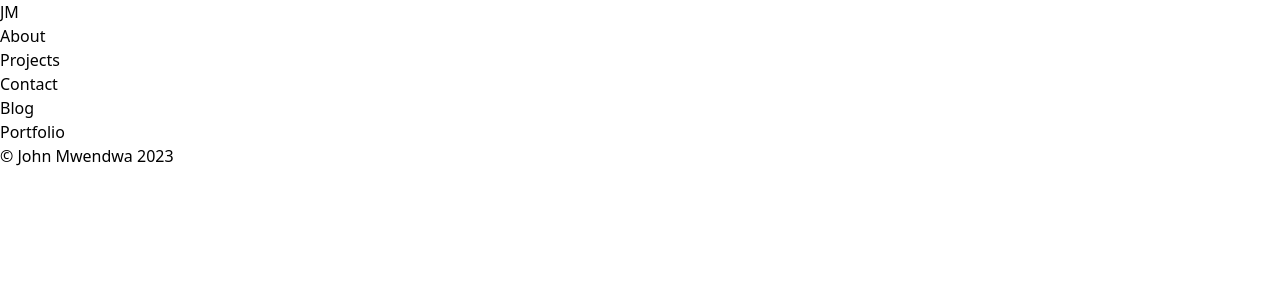
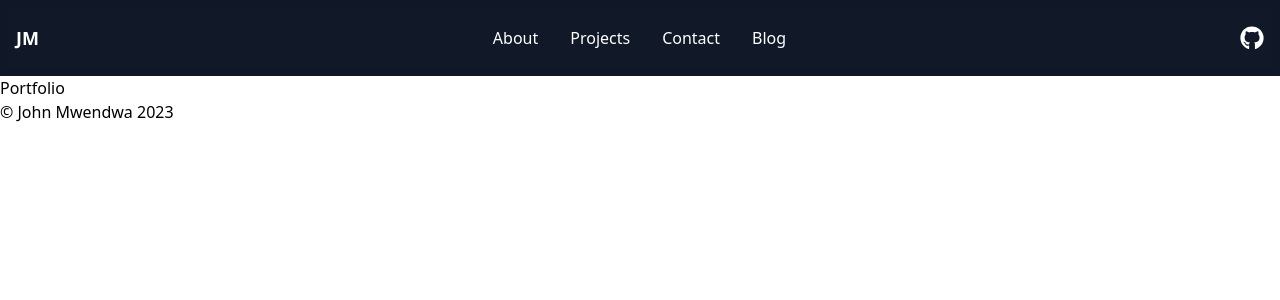
Before and after one commit to JohnMwendwa/portfolio_v2, a Next.js app: page / in a window 1280 px wide. Shown: the top 300 px of the page. Built offline with nearby package versions, Linux system fonts and the light colour scheme.

Commit message:
create the desktop navigation menu

```diff
--- a/src/components/layout/Navbar.tsx
+++ b/src/components/layout/Navbar.tsx
@@ -1,26 +1,54 @@
 import Link from "next/link";
-import React from "react";
+
+import SectionContainer from "components/SectionContainer";
 
 const Navbar = () => {
   return (
-    <header>
-      <Link href="/">JM</Link>
-      <nav>
-        <ul>
+    <header className="bg-gray-900 text-white">
+      <SectionContainer>
+        <div className="flex items-center justify-between space-x-8 py-6 px-4 backdrop-blur-sm backdrop-filter">
+          <Link href="/" className="font-bold text-lg">
+            JM
+          </Link>
+          <nav className="hidden sm:block transition-all">
+            <ul className="flex items-center gap-x-8">
               <li>
-            <Link href="#about">About</Link>
+                <Link href="#about" className="hover:text-yellow-400">
+                  About
+                </Link>
               </li>
               <li>
-            <Link href="#projects">Projects</Link>
+                <Link href="#projects" className="hover:text-yellow-400">
+                  Projects
+                </Link>
               </li>
               <li>
-            <Link href="#contact">Contact</Link>
+                <Link href="#contact" className="hover:text-yellow-400">
+                  Contact
+                </Link>
               </li>
               <li>
-            <Link href="https://blog.johnmwendwa.me">Blog</Link>
+                <Link
+                  href="https://blog.johnmwendwa.me"
+                  className="hover:text-yellow-400"
+                >
+                  Blog
+                </Link>
               </li>
             </ul>
           </nav>
+          <div className="hidden sm:block">
+            <svg
+              xmlns="http://www.w3.org/2000/svg"
+              height="1em"
+              viewBox="0 0 496 512"
+              className="hover:fill-yellow-400 fill-white h-6 w-6"
+            >
+              <path d="M165.9 397.4c0 2-2.3 3.6-5.2 3.6-3.3.3-5.6-1.3-5.6-3.6 0-2 2.3-3.6 5.2-3.6 3-.3 5.6 1.3 5.6 3.6zm-31.1-4.5c-.7 2 1.3 4.3 4.3 4.9 2.6 1 5.6 0 6.2-2s-1.3-4.3-4.3-5.2c-2.6-.7-5.5.3-6.2 2.3zm44.2-1.7c-2.9.7-4.9 2.6-4.6 4.9.3 2 2.9 3.3 5.9 2.6 2.9-.7 4.9-2.6 4.6-4.6-.3-1.9-3-3.2-5.9-2.9zM244.8 8C106.1 8 0 113.3 0 252c0 110.9 69.8 205.8 169.5 239.2 12.8 2.3 17.3-5.6 17.3-12.1 0-6.2-.3-40.4-.3-61.4 0 0-70 15-84.7-29.8 0 0-11.4-29.1-27.8-36.6 0 0-22.9-15.7 1.6-15.4 0 0 24.9 2 38.6 25.8 21.9 38.6 58.6 27.5 72.9 20.9 2.3-16 8.8-27.1 16-33.7-55.9-6.2-112.3-14.3-112.3-110.5 0-27.5 7.6-41.3 23.6-58.9-2.6-6.5-11.1-33.3 2.6-67.9 20.9-6.5 69 27 69 27 20-5.6 41.5-8.5 62.8-8.5s42.8 2.9 62.8 8.5c0 0 48.1-33.6 69-27 13.7 34.7 5.2 61.4 2.6 67.9 16 17.7 25.8 31.5 25.8 58.9 0 96.5-58.9 104.2-114.8 110.5 9.2 7.9 17 22.9 17 46.4 0 33.7-.3 75.4-.3 83.6 0 6.5 4.6 14.4 17.3 12.1C428.2 457.8 496 362.9 496 252 496 113.3 383.5 8 244.8 8zM97.2 352.9c-1.3 1-1 3.3.7 5.2 1.6 1.6 3.9 2.3 5.2 1 1.3-1 1-3.3-.7-5.2-1.6-1.6-3.9-2.3-5.2-1zm-10.8-8.1c-.7 1.3.3 2.9 2.3 3.9 1.6 1 3.6.7 4.3-.7.7-1.3-.3-2.9-2.3-3.9-2-.6-3.6-.3-4.3.7zm32.4 35.6c-1.6 1.3-1 4.3 1.3 6.2 2.3 2.3 5.2 2.6 6.5 1 1.3-1.3.7-4.3-1.3-6.2-2.2-2.3-5.2-2.6-6.5-1zm-11.4-14.7c-1.6 1-1.6 3.6 0 5.9 1.6 2.3 4.3 3.3 5.6 2.3 1.6-1.3 1.6-3.9 0-6.2-1.4-2.3-4-3.3-5.6-2z" />
+            </svg>
+          </div>
+        </div>
+      </SectionContainer>
     </header>
   );
 };
```
Lines whose indentation alone changed are shown as unchanged.
